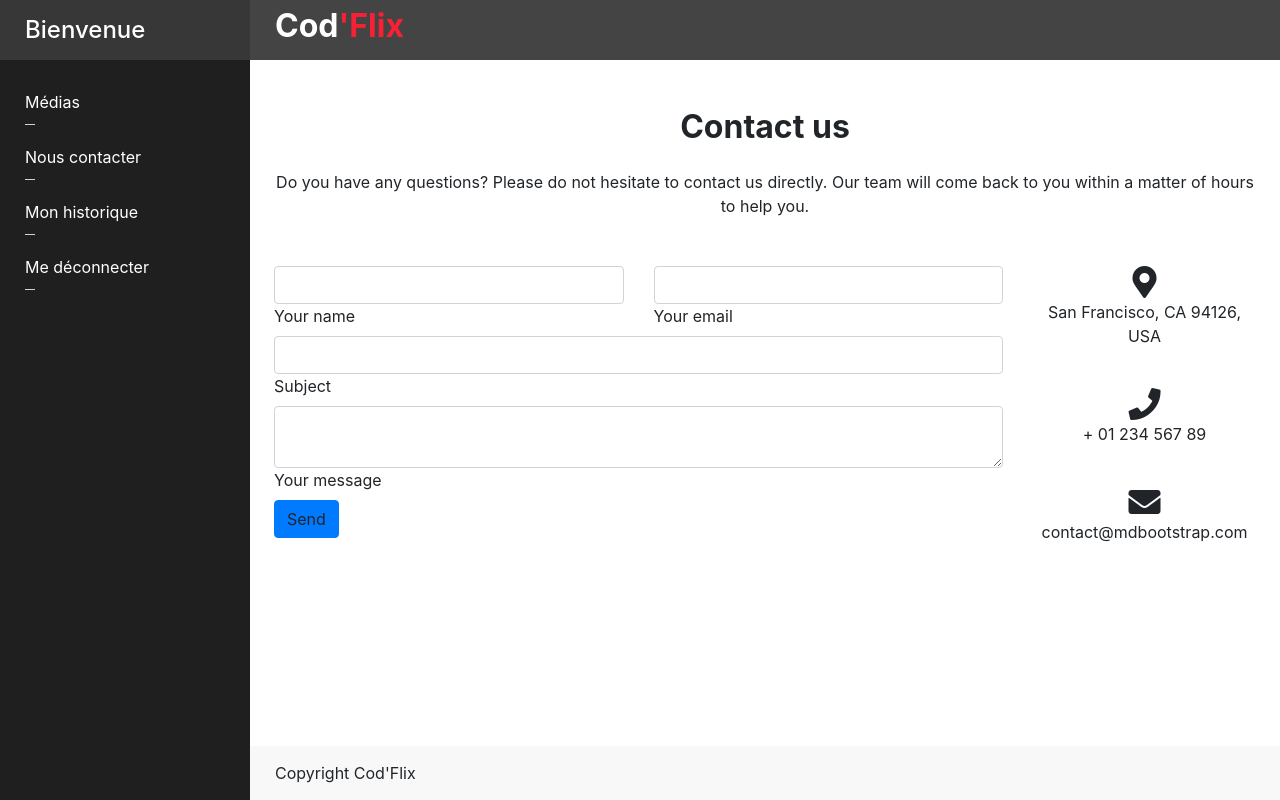
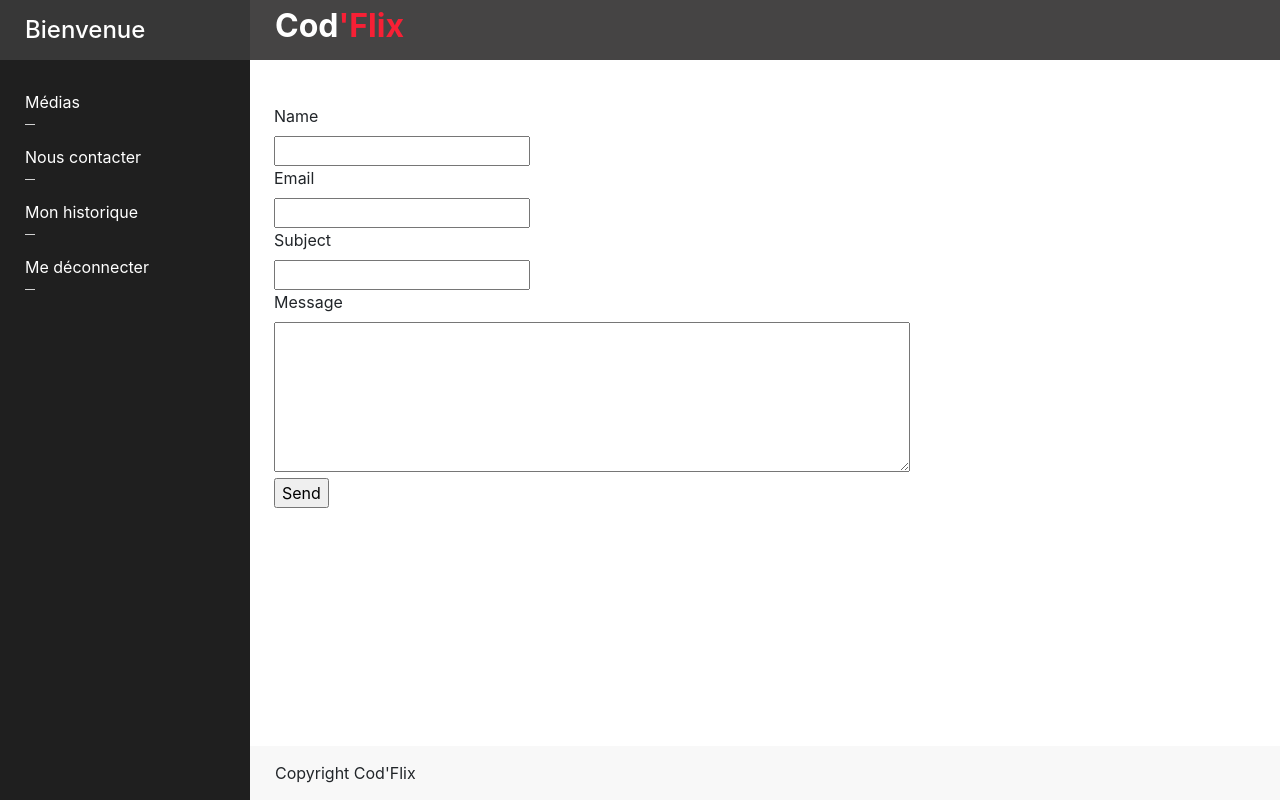
Before and after one commit to praaly/codflix, a PHP site: page /view/contactListView.php in a window 1280 px wide. Run offline with PHP 8.4, Linux system fonts and the light colour scheme; some libraries are stand-ins or nearby versions.

Commit message:
Correction de bugs, formulaire de contact terminé

```diff
--- a/controller/MediaController.php
+++ b/controller/MediaController.php
@@ -29,3 +29,7 @@ function mediaContentPage() {
   require('view/mediaContentView.php');
 
 }
+
+function addhistorique(){
+	echo 'add on history';
+}
--- a/view/contactListView.php
+++ b/view/contactListView.php
@@ -1,116 +1,65 @@
 <?php
-// if(isset( $_POST['name']))
-//     $name = $_POST['name'];
-// if(isset( $_POST['email']))
-//     $email = $_POST['email'];
-// if(isset( $_POST['message']))
-//     $message = $_POST['message'];
-// if(isset( $_POST['subject']))
-// $subject = $_POST['subject'];
+if(!empty($_POST["send"])) {
+    $name = $_POST["userName"];
+    $email = $_POST["userEmail"];
+    $subject = $_POST["subject"];
+    $content = $_POST["content"];
 
-// $content="From: $name \n Email: $email \n Message: $message";
-// $recipient = "youremail@here.com";
-// $mailheader = "From: $email \r\n";
-// mail($recipient, $subject, $content, $mailheader) or die("Error!");
-// echo "Email sent!";
+    $toEmail = "praaaly@gmail.com";
+    $mailHeaders = "From: " . $name . "<". $email .">\r\n";
+    if(mail($toEmail, $subject, $content, $mailHeaders)) {
+        $message = "Your contact information is received successfully.";
+        $type = "success";
+    }
+}
 ?>
 
 <?php ob_start(); ?>
 
-<section class="mb-4">
+    <div class="form-container">
+        <form name="frmContact" id="" frmContact"" method="post"
+            action="" enctype="multipart/form-data"
+            onsubmit="return validateContactForm()">
 
-    <!--Section heading-->
-    <h2 class="h1-responsive font-weight-bold text-center my-4">Contact us</h2>
-    <!--Section description-->
-    <p class="text-center w-responsive mx-auto mb-5">Do you have any questions? Please do not hesitate to contact us directly. Our team will come back to you within
-        a matter of hours to help you.</p>
+            <div class="input-row">
+                <label style="padding-top: 20px;">Name</label> <span
+                    id="userName-info" class="info"></span><br /> <input
+                    type="text" class="input-field" name="userName"
+                    id="userName" />
+            </div>
+            <div class="input-row">
+                <label>Email</label> <span id="userEmail-info"
+                    class="info"></span><br /> <input type="text"
+                    class="input-field" name="userEmail" id="userEmail" />
+            </div>
+            <div class="input-row">
+                <label>Subject</label> <span id="subject-info"
+                    class="info"></span><br /> <input type="text"
+                    class="input-field" name="subject" id="subject" />
+            </div>
+            <div class="input-row">
+                <label>Message</label> <span id="userMessage-info"
+                    class="info"></span><br />
+                <textarea name="content" id="content"
+                    class="input-field" cols="60" rows="6"></textarea>
+            </div>
+            <div>
+                <input type="submit" name="send" class="btn-submit"
+                    value="Send" />
 
-    <div class="row">
-
-        <!--Grid column-->
-        <div class="col-md-9 mb-md-0 mb-5">
-            <form id="contact-form" name="contact-form" action="mail.php" method="POST">
-
-                <!--Grid row-->
-                <div class="row">
-
-                    <!--Grid column-->
-                    <div class="col-md-6">
-                        <div class="md-form mb-0">
-                            <input type="text" id="name" name="name" class="form-control">
-                            <label for="name" class="">Your name</label>
-                        </div>
+                <div id="statusMessage">
+                        <?php
+                        if (! empty($message)) {
+                            ?>
+                            <p class='<?php echo $type; ?>Message'><?php echo $message; ?></p>
+                        <?php
+                        }
+                        ?>
                     </div>
-                    <!--Grid column-->
-
-                    <!--Grid column-->
-                    <div class="col-md-6">
-                        <div class="md-form mb-0">
-                            <input type="text" id="email" name="email" class="form-control">
-                            <label for="email" class="">Your email</label>
-                        </div>
-                    </div>
-                    <!--Grid column-->
-
-                </div>
-                <!--Grid row-->
-
-                <!--Grid row-->
-                <div class="row">
-                    <div class="col-md-12">
-                        <div class="md-form mb-0">
-                            <input type="text" id="subject" name="subject" class="form-control">
-                            <label for="subject" class="">Subject</label>
-                        </div>
-                    </div>
-                </div>
-                <!--Grid row-->
-
-                <!--Grid row-->
-                <div class="row">
-
-                    <!--Grid column-->
-                    <div class="col-md-12">
-
-                        <div class="md-form">
-                            <textarea type="text" id="message" name="message" rows="2" class="form-control md-textarea"></textarea>
-                            <label for="message">Your message</label>
-                        </div>
-
-                    </div>
-                </div>
-                <!--Grid row-->
-
-            </form>
-
-            <div class="text-center text-md-left">
-                <a class="btn btn-primary" onclick="document.getElementById('contact-form').submit();">Send</a>
             </div>
-            <div class="status"></div>
-        </div>
-        <!--Grid column-->
-
-        <!--Grid column-->
-        <div class="col-md-3 text-center">
-            <ul class="list-unstyled mb-0">
-                <li><i class="fas fa-map-marker-alt fa-2x"></i>
-                    <p>San Francisco, CA 94126, USA</p>
-                </li>
-
-                <li><i class="fas fa-phone mt-4 fa-2x"></i>
-                    <p>+ 01 234 567 89</p>
-                </li>
-
-                <li><i class="fas fa-envelope mt-4 fa-2x"></i>
-                    <p>contact@mdbootstrap.com</p>
-                </li>
-            </ul>
-        </div>
-        <!--Grid column-->
-
+        </form>
     </div>
 
-</section>
 
 <?php $content = ob_get_clean(); ?>
 
--- a/view/mediaContentView.php
+++ b/view/mediaContentView.php
@@ -22,7 +22,7 @@
       <?php  if ($mediaContent['type'] == 'serie') {?> Episode 1
       <?php } if ($mediaContent['type'] == 'film') { ?> Lire le film<?php } ?>
    </h5>
-   <iframe width="100%" height="550px" src="<?= $mediaContent['trailer_url']; ?>"></iframe>
+   <iframe onclick="addhistorique()" width="100%" height="550px" src="<?= $mediaContent['trailer_url']; ?>"></iframe>
    <div class="video">
    	<hr>
       <?php  if ($mediaContent['type'] == 'serie') { ?>
```
